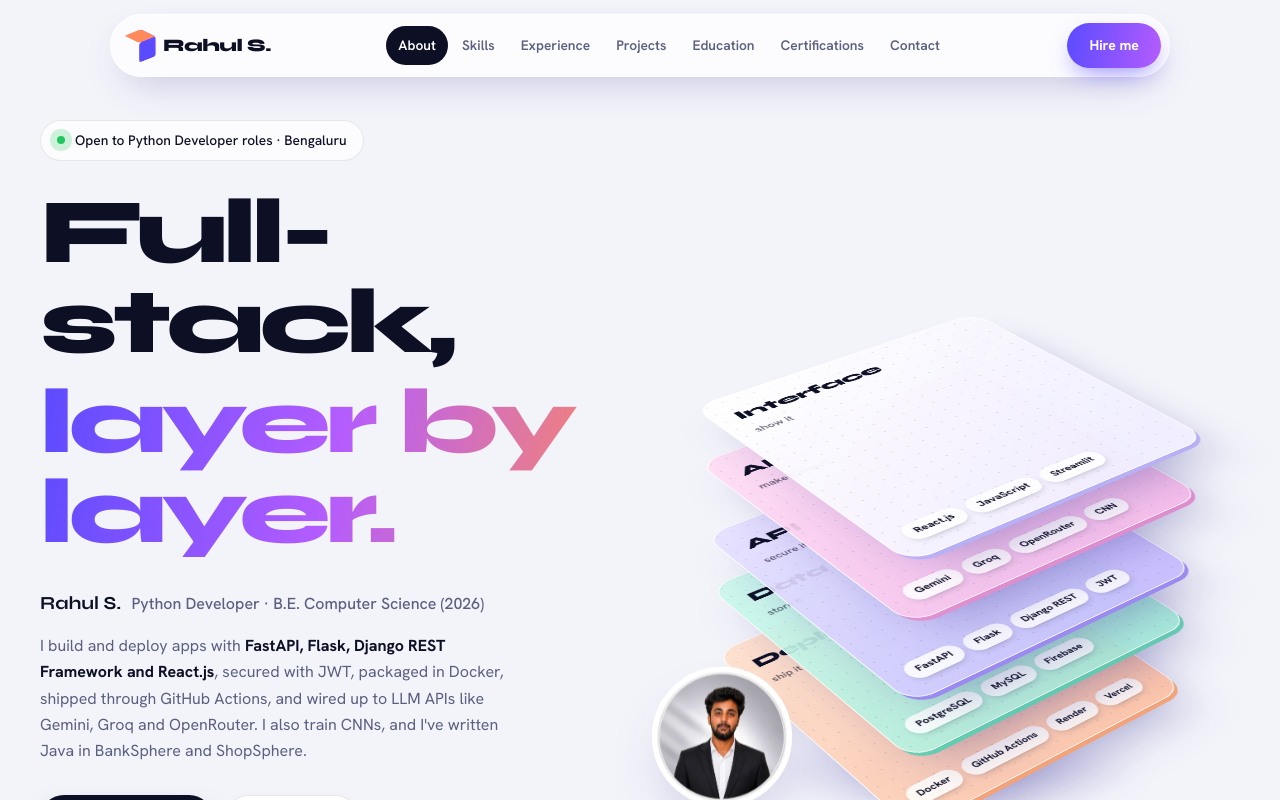
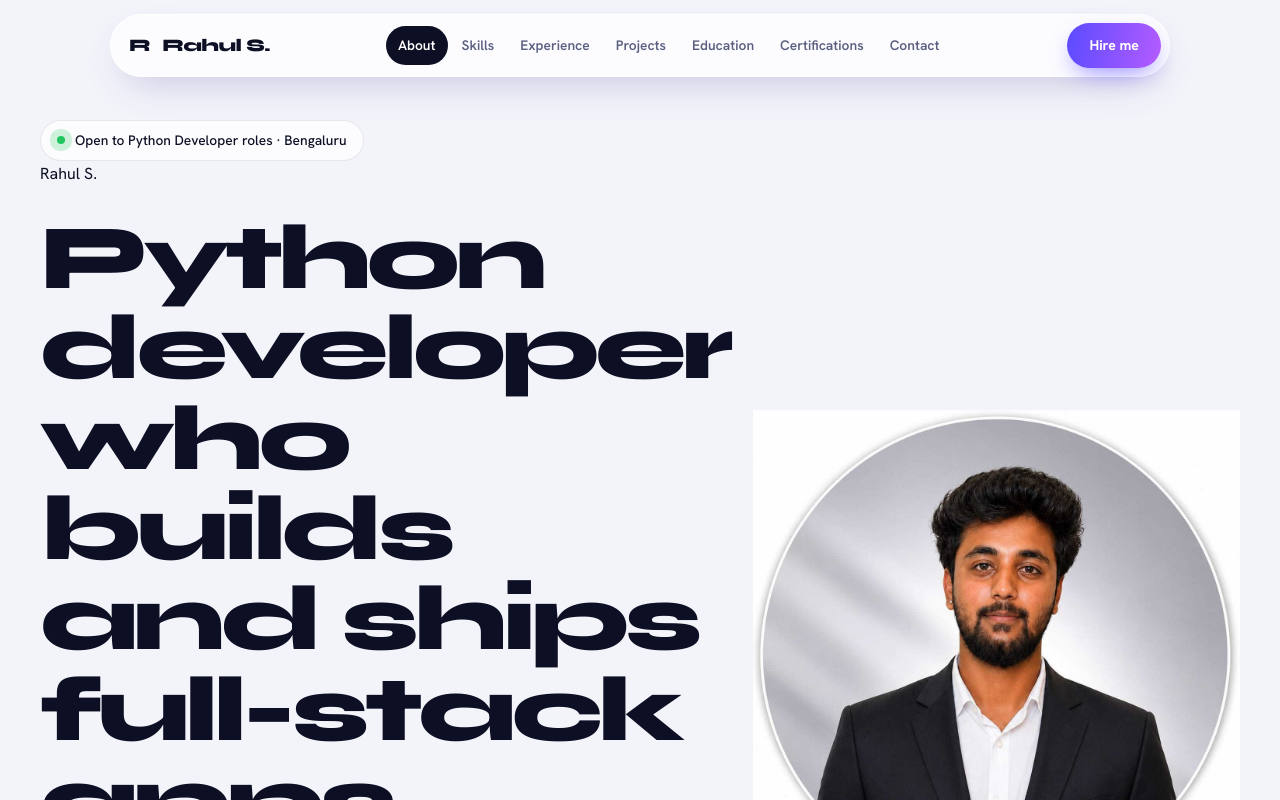
Before and after one commit to RAHUL2525252525/PORTFOLIO, a React (Vite) app: page / in a window 1280 px wide. Shown: the top 800 px of the page. Built offline with nearby package versions, Linux system fonts and the light colour scheme.

Commit message:
Update App.jsx

```diff
--- a/src/App.jsx
+++ b/src/App.jsx
@@ -81,15 +81,6 @@ const EMAIL = "srinivasrahul838@gmail.com";
 const GITHUB = "https://github.com/RAHUL2525252525";
 const LINKEDIN = "https://www.linkedin.com/in/rahul-s-6460b1238";
 const NAV = ["about", "skills", "experience", "projects", "education", "certifications", "contact"];
-
-/* hero exploded view, bottom to top */
-const LAYERS = [
-  { name: "Deploy", sub: "ship it", chips: ["Docker", "GitHub Actions", "Render", "Vercel"] },
-  { name: "Data", sub: "store it", chips: ["PostgreSQL", "MySQL", "Firebase"] },
-  { name: "API", sub: "secure it", chips: ["FastAPI", "Flask", "Django REST", "JWT"] },
-  { name: "AI", sub: "make it smart", chips: ["Gemini", "Groq", "OpenRouter", "CNN"] },
-  { name: "Interface", sub: "show it", chips: ["React.js", "JavaScript", "Streamlit"] },
-];
 
 const SKILLS = [
   { title: "Languages & frontend", items: ["Python", "SQL", "JavaScript", "Java", "React.js", "HTML5", "CSS3", "Streamlit"] },
@@ -315,7 +306,7 @@ function Nav() {
   return (
     <header className="nav">
       <a href="#" className="nav-brand" aria-label="Go to top" onClick={(e) => { e.preventDefault(); setMenu(false); if (window.location.hash) window.location.hash = ""; else window.scrollTo({ top: 0, behavior: "smooth" }); }}>
-        <span className="nav-cube" aria-hidden="true"><i /><i /><i /></span>
+        <span className="nav-mark" aria-hidden="true">R</span>
         Rahul S.
       </a>
 
@@ -334,64 +325,22 @@ function Nav() {
   );
 }
 
-/* ---------- HERO: exploded 3D full-stack ---------- */
+/* ---------- HERO ---------- */
 
 function Hero() {
-  const hero = useRef(null);
-
-  useEffect(() => {
-    const el = hero.current;
-    if (!el) return;
-    const reduce = window.matchMedia("(prefers-reduced-motion: reduce)").matches;
-    let tx = 0, ty = 0, mx = 0, my = 0, ts = 0, sp = 0, raf, visible = true;
-
-    const onMove = (e) => { tx = e.clientX / window.innerWidth - 0.5; ty = e.clientY / window.innerHeight - 0.5; };
-    const onScroll = () => { ts = Math.min(1, window.scrollY / (window.innerHeight * 0.85)); };
-
-    const loop = () => {
-      raf = requestAnimationFrame(loop);
-      if (!visible) return;
-      mx += (tx - mx) * 0.07;
-      my += (ty - my) * 0.07;
-      sp += (ts - sp) * 0.08;
-      el.style.setProperty("--mx", mx.toFixed(4));
-      el.style.setProperty("--my", my.toFixed(4));
-      el.style.setProperty("--sp", sp.toFixed(4));
-    };
-
-    const io = new IntersectionObserver(([e]) => { visible = e.isIntersecting; });
-    io.observe(el);
-    onScroll();
-    if (!reduce) {
-      window.addEventListener("mousemove", onMove, { passive: true });
-      window.addEventListener("scroll", onScroll, { passive: true });
-      loop();
-    }
-    return () => {
-      cancelAnimationFrame(raf);
-      io.disconnect();
-      window.removeEventListener("mousemove", onMove);
-      window.removeEventListener("scroll", onScroll);
-    };
-  }, []);
-
   return (
-    <section className="hero" ref={hero}>
+    <section className="hero">
       <div className="wrap hero-grid">
         <div className="hero-copy">
           <p className="status"><i /> Open to Python Developer roles · Bengaluru</p>
 
-          <h1>
-            <span className="h-line"><span>Full-stack,</span></span>
-            <span className="h-line"><span className="ink-grad">layer by layer.</span></span>
-          </h1>
-
-          <p className="hero-who"><strong>Rahul S.</strong> Python Developer · B.E. Computer Science (2026)</p>
+          <p className="hero-name">Rahul S.</p>
+          <h1>Python developer who builds and ships full-stack apps.</h1>
 
           <p className="hero-lede">
-            I build and deploy apps with <strong>FastAPI, Flask, Django REST Framework and React.js</strong>, secured with JWT, packaged in Docker,
-            shipped through GitHub Actions, and wired up to LLM APIs like Gemini, Groq and OpenRouter. I also train CNNs, and I've written Java in
-            BankSphere and ShopSphere.
+            B.E. Computer Science graduate (2026). I build and deploy apps with <strong>FastAPI, Flask, Django REST Framework and React.js</strong>,
+            secured with JWT, packaged in Docker, shipped through GitHub Actions, and connected to LLM APIs like Gemini, Groq and OpenRouter.
+            I also train CNNs, and I've written Java in BankSphere and ShopSphere.
           </p>
 
           <div className="hero-actions">
@@ -406,25 +355,10 @@ function Hero() {
           </ul>
         </div>
 
-        <div className="stage" aria-hidden="true">
-          <div className="plate" />
-          <div className="stack">
-            {LAYERS.map((l, i) => (
-              <div key={l.name} className={`layer l${i}`} style={{ "--z": i * 74 }}>
-                <div className="face">
-                  <div className="face-head"><b>{l.name}</b><span>{l.sub}</span></div>
-                  <ul>{l.chips.map((c) => <li key={c}>{c}</li>)}</ul>
-                </div>
-              </div>
-            ))}
-          </div>
-          <figure className="portrait">
-            <img src="/rahul-profile.jpg" alt="" />
-          </figure>
+        <div className="hero-photo tilt" data-tilt="4">
+          <img src="/rahul-profile.jpg" alt="Rahul S" />
         </div>
       </div>
-
-      <p className="hero-hint">Move your mouse to rotate. Scroll to pull the layers apart.</p>
     </section>
   );
 }
```
